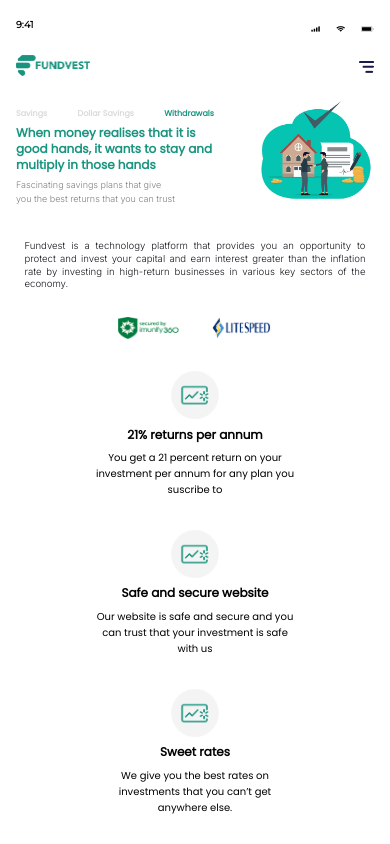
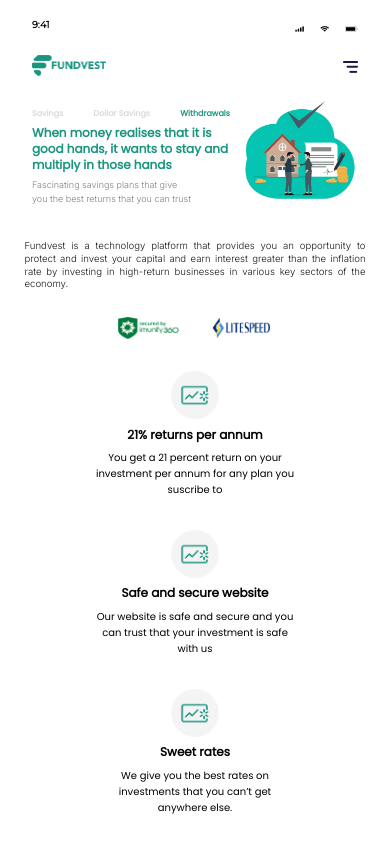
Before and after one commit to Layconnn/Fundvest, a React (Vite) app: page / in a window 390 px wide. Shown: the top 844 px of the page. Built offline with nearby package versions, Linux system fonts and the light colour scheme.

Commit message:
adjusting responsiveness

```diff
--- a/src/App.scss
+++ b/src/App.scss
@@ -6,8 +6,11 @@
         padding-left: 4em;
         padding-right: 4em;
     @media (max-width: 500px){
-        padding-left: 1em;
-        padding-right: 1em;
+        padding-left: 2em;
+        padding-right: 2em;
+    }
+    @media (max-width: 375px){
+        padding: 0 1em;
     }
         p{
             font-weight: 700;
@@ -39,8 +42,11 @@
         margin-top: 2rem;
     }
     @media (max-width: 500px){
-        padding: 0 1rem;
+        padding: 0 2em;
         margin-top: 1rem;
+    }
+    @media (max-width: 375px){
+        padding: 0 1em;
     }
     &__logo{
         @media(max-width: 768px){
@@ -117,8 +123,11 @@
         padding: 0 4em;
     }
     @media (max-width: 500px){
-        padding: 0 1rem;
-        margin-top: 1rem;
+        padding: 0 2em;
+        margin-top: 1em;
+    }
+    @media (max-width: 375px){
+        padding: 0 1em;
     }
     &__first{
         display: flex;
```
